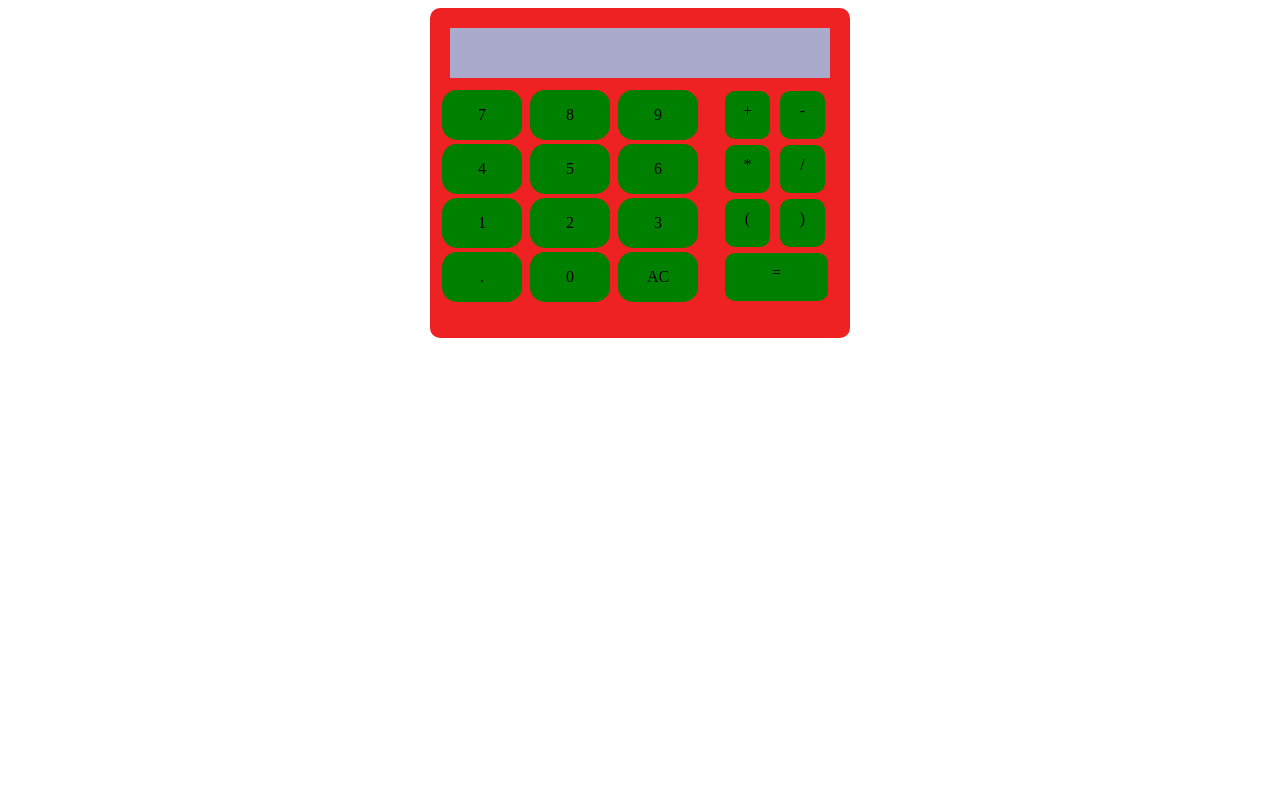
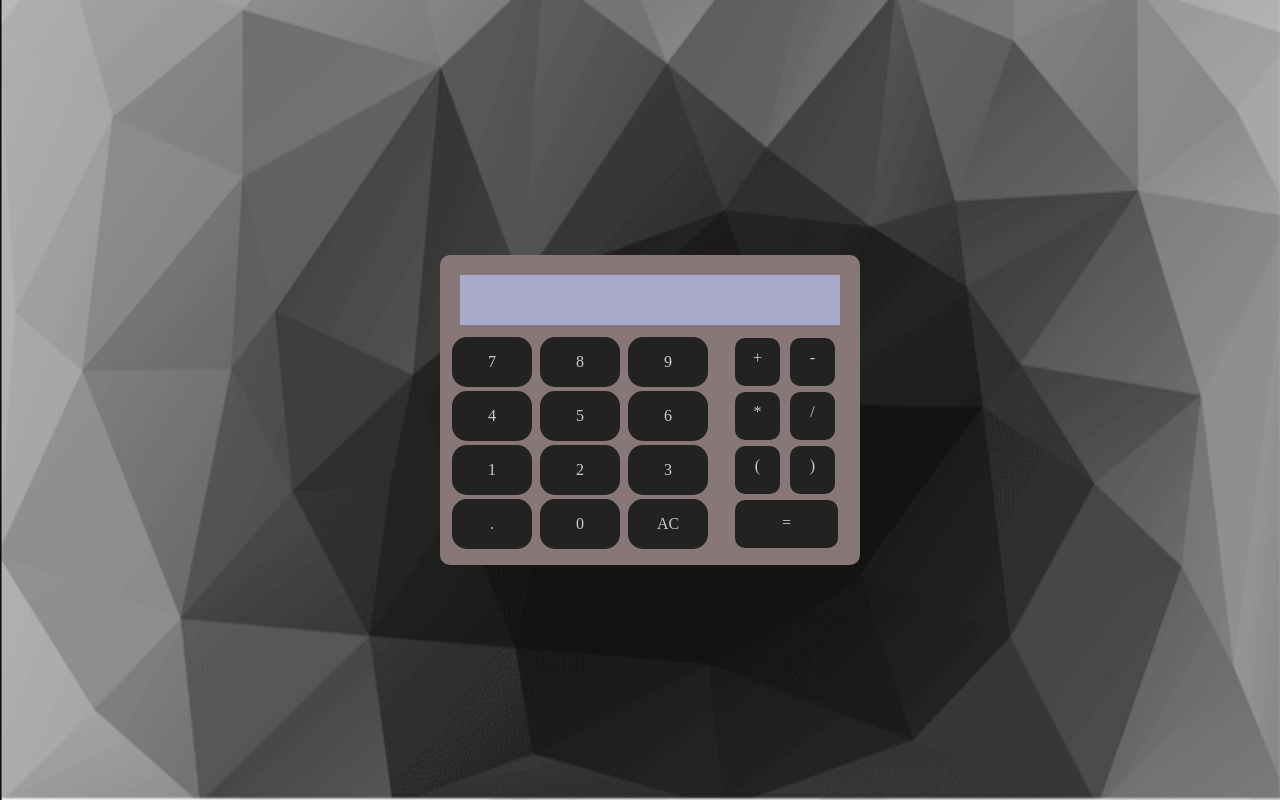
Before and after one commit to kianyin/kianyin.github.io, a plain HTML site: page paths/webcalculator/index.html in a window 1280 px wide. Drawn offline with Linux system fonts and the light colour scheme.

Commit message:
decorate webcalculator

```diff
--- a/paths/webcalculator/css/style.css
+++ b/paths/webcalculator/css/style.css
@@ -1,11 +1,19 @@
+body{
+  background:url("background.png") no-repeat ;
+  background-size:100% 800px;
+  background-position:fixed;
+}
 #cal {
- position:relative;
- height:310px;
+ position:absolute;
+  top:50%;
+  margin-top: -145px;
+  left:50%;
+  margin-left: -200px;
+ height:290px;
  width:400px;
- background:#e22;
+ background:#877;
  overflow:hidden;
  padding:10px;
-  margin:auto;
   border-radius: 10px;
 }
 
@@ -36,11 +44,12 @@
   width:80px;
   height:50px;
   cursor:pointer;
-  background:green;
+  background:#222;
   margin:2px;
   border-radius:15px;
   text-align:center;
   line-height:50px;
+  color:#ccc;
 }
 #keyoth{
   float:right;
@@ -54,7 +63,7 @@
   width:45px;
   height:48px;
   cursor:pointer;
-  background:green;
+  background:#222222;
   display:inline-block;
   position:relative;
   margin:3px;
@@ -62,16 +71,21 @@
   text-align:center;
   line-height:40px;
   cursor:pointer;
+  color:#ccc;
 }
 .equal{
   width:103px;
   height:48px;
   cursor:pointer;
-  background:green;
+  background:#222;
   display:inline-block;
   position:relative;
   margin:3px;
   border-radius:10px;
   text-align:center;
-  line-height:40px;
+  line-height:45px;
+  color:#ccc;
 }
+.equal:hover,.num:hover,.oth:hover{
+  background:red;
+}
```
